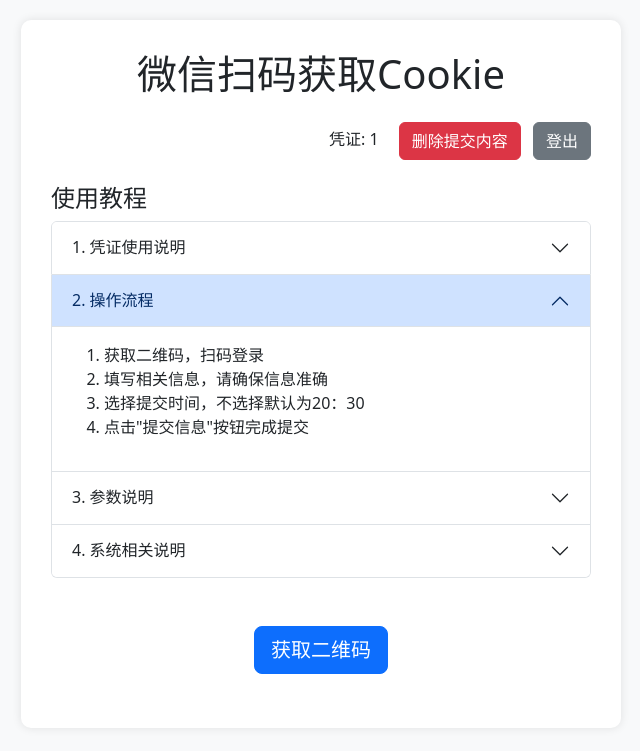
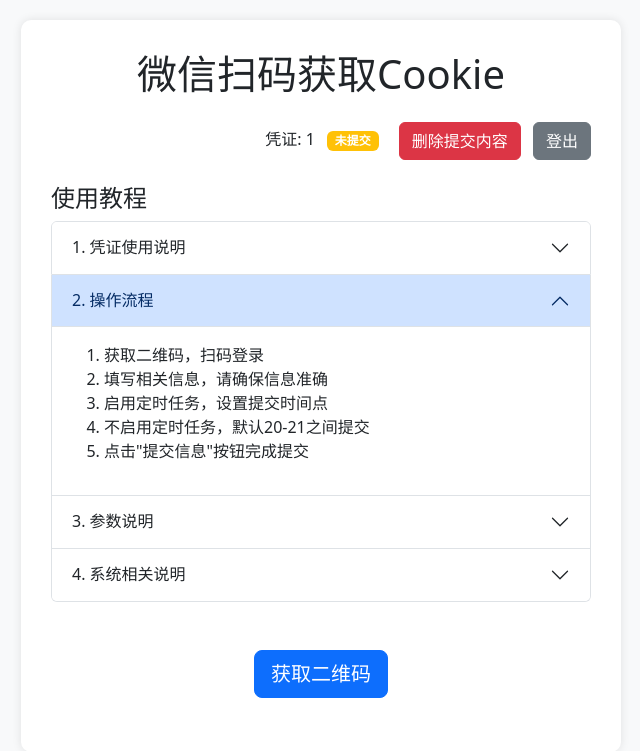
Before and after one commit to itrfcn/AITIYU, a Flask app: page / in a window 1280 px wide, after a click on "2. 操作流程". Shown: the top 751 px of the page, without its empty margins (319-959 px from the left). Run offline with Flask 3, Linux system fonts and the light colour scheme; the visitor is signed in with stand-in values (Sample User, id 1).

Commit message:
优化移动端显示

```diff
--- a/templates/index.html
+++ b/templates/index.html
@@ -87,7 +87,8 @@
                             <ol>
                                 <li>获取二维码，扫码登录</li>
                                 <li>填写相关信息，请确保信息准确</li>
-                                <li>选择提交时间，不选择默认为20：30 </li>
+                                <li>启用定时任务，设置提交时间点</li>
+                                <li>不启用定时任务，默认20-21之间提交</li>
                                 <li>点击"提交信息"按钮完成提交</li>
                             </ol>
                         </div>
@@ -122,9 +123,9 @@
                             <p>使用前须知，使用本系统就表示同意以下条款：</p>
                             <ol>
                                 <li>你可以根据需要自定义提交时间</li>
-                                <li>不选择提交时间，默认在20：30 自动提交</li>
+                                <li>不启用定时任务，默认20-21之间提交</li>
                                 <li>系统仅供学习使用，请勿用于违规用途</li>
-                                <li>你需要对自己的操作负责，本站不承担任何责任</li>
+                                <li>你需要对自己的行为负责，本站不承担任何责任</li>
                             </ol>
                         </div>
                     </div>
@@ -228,12 +229,12 @@
                         <div class="mb-3">
                             <label class="form-label">执行时间区间：</label>
                             <div class="row">
-                                <div class="col-6">
-                                    <input type="time" class="form-control" id="schedule-start-time" name="schedule_start_time" value="08:00">
+                                <div class="col-12 col-md-6">
+                                    <input type="time" class="form-control" id="schedule-start-time" name="schedule_start_time" value="00:00">
                                     <small class="form-text text-muted">开始时间</small>
                                 </div>
-                                <div class="col-6">
-                                    <input type="time" class="form-control" id="schedule-end-time" name="schedule_end_time" value="09:00">
+                                <div class="col-12 col-md-6">
+                                    <input type="time" class="form-control" id="schedule-end-time" name="schedule_end_time" value="00:10">
                                     <small class="form-text text-muted">结束时间</small>
                                 </div>
                             </div>
@@ -242,22 +243,22 @@
                         <div class="mb-3">
                             <label class="form-label">执行日期：</label>
                             <div class="row">
-                                <div class="col-7">
-                                    <div class="btn-group" role="group" aria-label="执行日期选择">
-                                        <button type="button" class="btn btn-outline-primary day-btn" data-day="1">周一</button>
-                                        <button type="button" class="btn btn-outline-primary day-btn" data-day="2">周二</button>
-                                        <button type="button" class="btn btn-outline-primary day-btn" data-day="3">周三</button>
-                                        <button type="button" class="btn btn-outline-primary day-btn" data-day="4">周四</button>
-                                        <button type="button" class="btn btn-outline-primary day-btn" data-day="5">周五</button>
-                                        <button type="button" class="btn btn-outline-primary day-btn" data-day="6">周六</button>
-                                        <button type="button" class="btn btn-outline-primary day-btn" data-day="7">周日</button>
+                                <div class="col-12 col-md-7">
+                                    <div class="btn-group d-flex flex-wrap" role="group" aria-label="执行日期选择">
+                                        <button type="button" class="btn btn-outline-primary day-btn flex-grow-1" data-day="1">周一</button>
+                                        <button type="button" class="btn btn-outline-primary day-btn flex-grow-1" data-day="2">周二</button>
+                                        <button type="button" class="btn btn-outline-primary day-btn flex-grow-1" data-day="3">周三</button>
+                                        <button type="button" class="btn btn-outline-primary day-btn flex-grow-1" data-day="4">周四</button>
+                                        <button type="button" class="btn btn-outline-primary day-btn flex-grow-1" data-day="5">周五</button>
+                                        <button type="button" class="btn btn-outline-primary day-btn flex-grow-1" data-day="6">周六</button>
+                                        <button type="button" class="btn btn-outline-primary day-btn flex-grow-1" data-day="7">周日</button>
                                     </div>
                                 </div>
-                                <div class="col-5">
-                                    <div class="btn-group" role="group" aria-label="快捷选择">
-                                        <button type="button" class="btn btn-outline-secondary" id="select-all-days">全选</button>
-                                        <button type="button" class="btn btn-outline-secondary" id="select-weekdays">工作日</button>
-                                        <button type="button" class="btn btn-outline-secondary" id="select-weekends">周末</button>
+                                <div class="col-12 col-md-5 mt-2 mt-md-0">
+                                    <div class="btn-group d-flex flex-wrap" role="group" aria-label="快捷选择">
+                                        <button type="button" class="btn btn-outline-secondary flex-grow-1" id="select-all-days">全选</button>
+                                        <button type="button" class="btn btn-outline-secondary flex-grow-1" id="select-weekdays">工作日</button>
+                                        <button type="button" class="btn btn-outline-secondary flex-grow-1" id="select-weekends">周末</button>
                                     </div>
                                 </div>
                             </div>
@@ -293,7 +294,13 @@
                     type: 'GET',
                     success: function(response) {
                         if (response.success) {
-                            $('#credential-info').text('凭证: ' + response.credential);
+                            let statusText = '凭证: ' + response.credential;
+                            if (response.has_submission) {
+                                statusText += ' <span class="badge bg-success ms-2">已提交</span>';
+                            } else {
+                                statusText += ' <span class="badge bg-warning ms-2">未提交</span>';
+                            }
+                            $('#credential-info').html(statusText);
                         } else {
                             $('#credential-info').text('已登录');
                         }
@@ -439,32 +446,50 @@
 
             // 日期选择按钮点击事件
             $('.day-btn').click(function() {
-                $(this).toggleClass('active btn-primary');
+                if ($(this).hasClass('active')) {
+                    // 取消选择
+                    $(this).removeClass('active btn-primary');
+                    $(this).addClass('btn-outline-primary');
+                } else {
+                    // 选择
+                    $(this).addClass('active btn-primary');
+                    $(this).removeClass('btn-outline-primary');
+                }
                 updateScheduleDays();
             });
 
             // 全选按钮点击事件
             $('#select-all-days').click(function() {
                 $('.day-btn').addClass('active btn-primary');
+                $('.day-btn').removeClass('btn-outline-primary');
                 updateScheduleDays();
             });
 
             // 工作日按钮点击事件
             $('#select-weekdays').click(function() {
-                $('.day-btn').removeClass('active btn-primary');
+                $('.day-btn').removeClass('active btn-primary btn-outline-primary');
+                $('.day-btn').addClass('btn-outline-primary');
                 $('.day-btn[data-day="1"]').addClass('active btn-primary');
+                $('.day-btn[data-day="1"]').removeClass('btn-outline-primary');
                 $('.day-btn[data-day="2"]').addClass('active btn-primary');
+                $('.day-btn[data-day="2"]').removeClass('btn-outline-primary');
                 $('.day-btn[data-day="3"]').addClass('active btn-primary');
+                $('.day-btn[data-day="3"]').removeClass('btn-outline-primary');
                 $('.day-btn[data-day="4"]').addClass('active btn-primary');
+                $('.day-btn[data-day="4"]').removeClass('btn-outline-primary');
                 $('.day-btn[data-day="5"]').addClass('active btn-primary');
+                $('.day-btn[data-day="5"]').removeClass('btn-outline-primary');
                 updateScheduleDays();
             });
 
             // 周末按钮点击事件
             $('#select-weekends').click(function() {
-                $('.day-btn').removeClass('active btn-primary');
+                $('.day-btn').removeClass('active btn-primary btn-outline-primary');
+                $('.day-btn').addClass('btn-outline-primary');
                 $('.day-btn[data-day="6"]').addClass('active btn-primary');
+                $('.day-btn[data-day="6"]').removeClass('btn-outline-primary');
                 $('.day-btn[data-day="7"]').addClass('active btn-primary');
+                $('.day-btn[data-day="7"]').removeClass('btn-outline-primary');
                 updateScheduleDays();
             });
 
@@ -478,6 +503,7 @@
             }
 
             // 初始化日期选择（默认全选）
+            $('.day-btn').removeClass('btn-outline-primary');
             $('.day-btn').addClass('active btn-primary');
             updateScheduleDays();
 
@@ -632,15 +658,24 @@
 
                     // 验证时间区间
                     if (timeDiff <= 0) {
-                        alert('结束时间必须晚于开始时间');
-                        $('#schedule-end-time').focus();
-                        return;
+                        // 开始时间和结束时间相同，提示用户但不阻止
+                        if (timeDiff === 0) {
+                            const confirmSameTime = confirm('开始时间和结束时间相同，将在固定时间点执行。是否继续？');
+                            if (!confirmSameTime) {
+                                $('#schedule-end-time').focus();
+                                return;
+                            }
+                        } else {
+                            alert('结束时间必须晚于开始时间');
+                            $('#schedule-end-time').focus();
+                            return;
+                        }
                     }
 
-                    // 限制时间区间最大为2小时（120分钟）
-                    const maxTimeDiff = 120;
+                    // 限制时间区间最大为1小时（60分钟）
+                    const maxTimeDiff = 60;
                     if (timeDiff > maxTimeDiff) {
-                        alert(`时间区间不能超过${maxTimeDiff}分钟（2小时）`);
+                        alert(`时间区间不能超过${maxTimeDiff}分钟（1小时）`);
                         $('#schedule-end-time').focus();
                         return;
                     }
@@ -678,6 +713,9 @@
                             // 显示成功信息
                             $('#result-message').removeClass('alert-danger').addClass('alert-success');
                             $('#result-message').text('信息提交成功！');
+
+                            // 更新凭证信息显示状态
+                            loadCredentialInfo();
 
                             // 调用reload接口更新定时任务
                             if (formData.schedule_enabled) {
```
Also changed, not shown: schedule_manager.py (+19 -4 lines).
